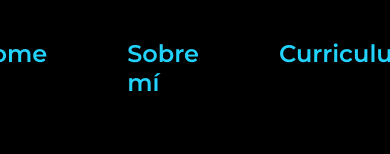
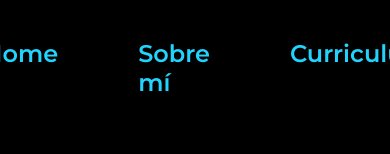
Before and after one commit to FacundoAquino-Ariel/Portafolio-de.Facu, a plain HTML site: page index.html in a window 390 px wide. Shown: the top 154 px of the page. Drawn offline with nearby package versions, Linux system fonts and the light colour scheme.

Commit message:
Update styles.css

```diff
--- a/estilos/styles.css
+++ b/estilos/styles.css
@@ -139,6 +139,7 @@ li{
 
     .encabezado-menu{
         justify-content:center;
+        margin-left: 7%;
     }
 
     .contenido{
```
